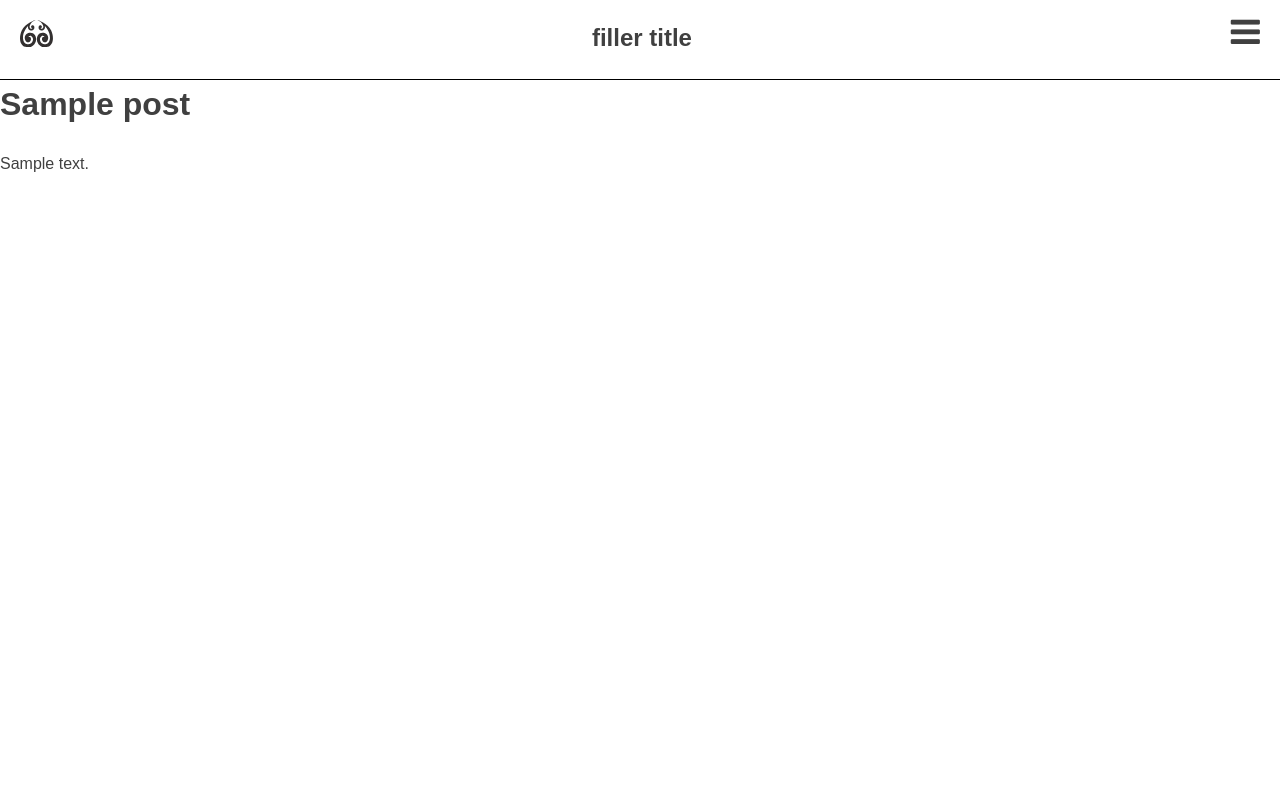
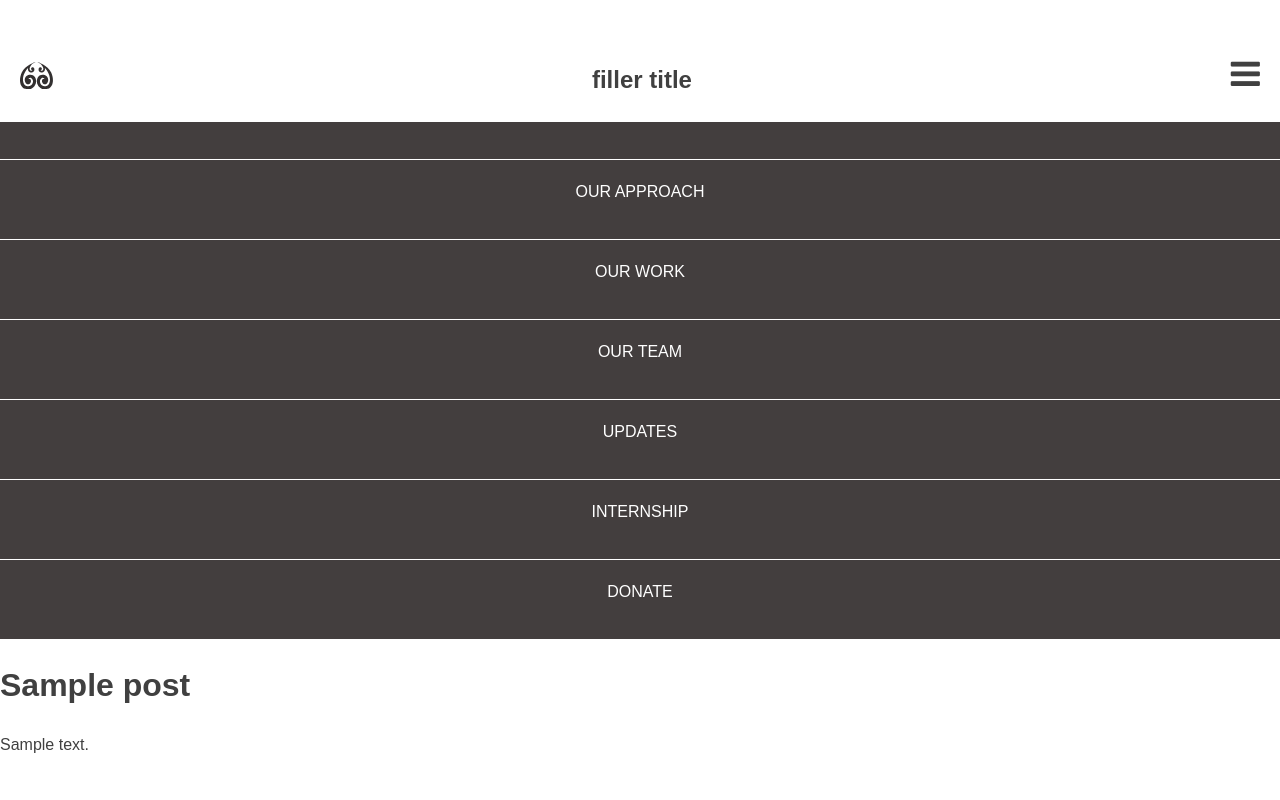
Before and after one commit to redacademy/icef-winter-2017, a WordPress theme: template themes/ICEF/page.php in a window 1280 px wide. Run offline with PHP 8.4 and a stand-in for WordPress, Linux system fonts and the light colour scheme; the site name, menu and one post (Sample post) are stand-ins, and other content is empty; some libraries are stand-ins or nearby versions.

Commit message:
added main.js, and made menu appear when you click fa-bars

```diff
--- a/themes/ICEF/functions.php
+++ b/themes/ICEF/functions.php
@@ -88,6 +88,9 @@ function red_starter_scripts() {
 
 	wp_enqueue_script( 'red-starter-skip-link-focus-fix', get_template_directory_uri() . '/build/js/skip-link-focus-fix.min.js', array(), '20130115', true );
 
+	wp_enqueue_script('jquery');
+	wp_enqueue_script('red_comments', get_template_directory_uri() . '/js/main.js', array('jquery'), true, true );
+
 	if ( is_singular() && comments_open() && get_option( 'thread_comments' ) ) {
 		wp_enqueue_script( 'comment-reply' );
 	}
--- a/themes/ICEF/header.php
+++ b/themes/ICEF/header.php
@@ -32,6 +32,15 @@
 					<h2 class="nav-title"> filler title </h2>
 					<i class="fa fa-bars" aria-hidden="true"></i>
 				</nav><!-- #site-navigation -->
+				<ul class="mobile-menu">
+					<li>Home</li>
+					<li>Our Approach</li>
+					<li>Our Work</li>
+					<li>Our Team</li>
+					<li>Updates</li>
+					<li>Internship</li>
+					<li>Donate</li>
+				</ul>
 			</header><!-- #masthead -->
 
 			<div id="content" class="site-content">
--- /dev/null
+++ b/themes/ICEF/js/main.js
@@ -0,0 +1,9 @@
+(function($){
+
+    $('.fa-bars').on('click', function(event){
+        event.preventDefault();
+        $('.mobile-menu').toggleClass('hide-menu')
+
+    })
+
+})(jQuery);
--- a/themes/ICEF/sass/_navigation.scss
+++ b/themes/ICEF/sass/_navigation.scss
@@ -140,10 +140,12 @@ a {
 .main-navigation {
 	display: flex;
 	justify-content: space-between;
+	position: fixed;
+	top: 42px; //Change after...
 	width: 100%;
 	background-color: white;
 	height: 10vh;
-	border-bottom: 1px solid black;
+	border-bottom: 1px solid white;
 
 	.black-logo {
 		margin: 20px;
@@ -160,3 +162,27 @@ a {
 	}
 
 }
+
+.mobile-menu {
+	width: 100%;
+	list-style: none;
+	margin: 0;
+	padding-left: 0;
+	margin-top: 10vh;
+	transition: all ease 1s;
+
+	li {
+		color: white;
+		background-color: #433E3E;
+		border-bottom: 1px solid white;
+		width: 100%;
+		text-align: center;
+		height: 10vh;
+		padding: 20px;
+		text-transform: uppercase;
+	}
+}
+
+.hide-menu {
+	display: none;
+}
--- a/themes/ICEF/style.css
+++ b/themes/ICEF/style.css
@@ -492,10 +492,12 @@ a {
   display: flex;
   -ms-flex-pack: justify;
       justify-content: space-between;
+  position: fixed;
+  top: 42px;
   width: 100%;
   background-color: white;
   height: 10vh;
-  border-bottom: 1px solid black; }
+  border-bottom: 1px solid white; }
   .main-navigation .black-logo {
     margin: 20px; }
   .main-navigation .nav-title {
@@ -504,6 +506,26 @@ a {
   .main-navigation .fa-bars {
     margin: 15px 20px;
     font-size: 34px; }
+
+.mobile-menu {
+  width: 100%;
+  list-style: none;
+  margin: 0;
+  padding-left: 0;
+  margin-top: 10vh;
+  transition: all ease 1s; }
+  .mobile-menu li {
+    color: white;
+    background-color: #433E3E;
+    border-bottom: 1px solid white;
+    width: 100%;
+    text-align: center;
+    height: 10vh;
+    padding: 20px;
+    text-transform: uppercase; }
+
+.hide-menu {
+  display: none; }
 
 /*--------------------------------------------------------------
 # Accessibility
```
